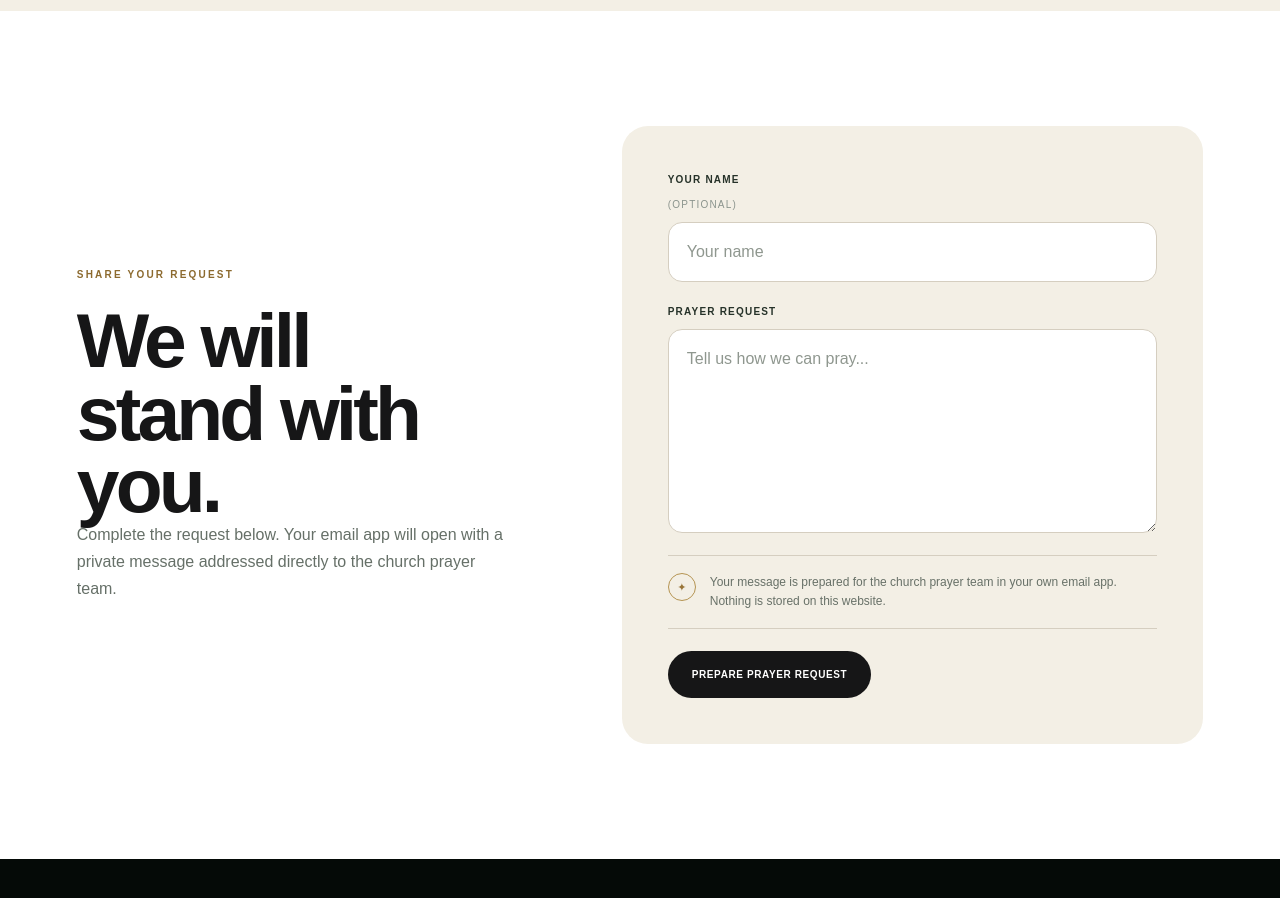
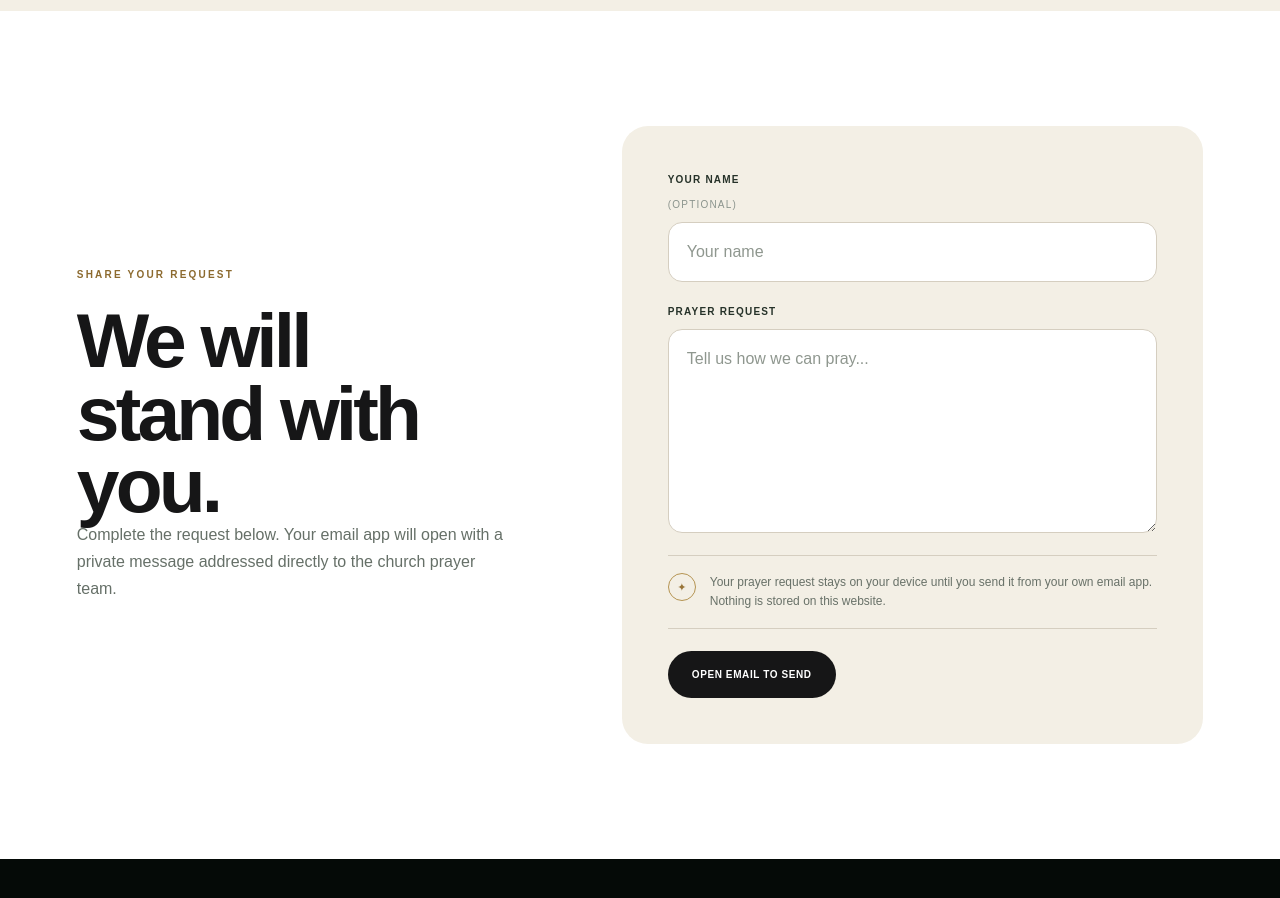
Before and after one commit to Heartgoldt20/RCCG, a Next.js app in the folder gtp-eindhoven-redesign/: page /prayer-request in a window 1280 px wide. Shown: the part 1380-2278 px from the top of the page. Built offline with nearby package versions, Linux system fonts and the light colour scheme.

Commit message:
Improve prayer request email fallback

```diff
--- a/gtp-eindhoven-redesign/app/prayer-request/PrayerForm.tsx
+++ b/gtp-eindhoven-redesign/app/prayer-request/PrayerForm.tsx
@@ -1,4 +1,38 @@
 "use client";
-import {FormEvent,useState} from "react";
-const churchEmail="gtpeindhoven@rccgeurope.org";
-export default function PrayerForm(){const[name,setName]=useState(""),[request,setRequest]=useState(""),[opened,setOpened]=useState(false);function submit(event:FormEvent<HTMLFormElement>){event.preventDefault();const subject=name.trim()?`Prayer request from ${name.trim()}`:"Prayer request";const body=`Name: ${name.trim()||"Prefer not to say"}\n\nPrayer request:\n${request.trim()}`;window.location.href=`mailto:${churchEmail}?subject=${encodeURIComponent(subject)}&body=${encodeURIComponent(body)}`;setOpened(true)}return <form className="prayerForm" onSubmit={submit}><label>Your name <span>(optional)</span><input value={name} onChange={event=>setName(event.target.value)} autoComplete="name" placeholder="Your name"/></label><label>Prayer request<textarea value={request} onChange={event=>setRequest(event.target.value)} rows={7} placeholder="Tell us how we can pray..." required/></label><div className="prayerPrivacy"><span aria-hidden="true">✦</span><p>Your message is prepared for the church prayer team in your own email app. Nothing is stored on this website.</p></div><button className="btn dark" type="submit">Prepare prayer request</button>{opened&&<p className="formStatus" role="status">Your email app should now be open. Review your message and press send when you are ready.</p>}</form>}
+
+import { FormEvent, useMemo, useState } from "react";
+
+const churchEmail = "gtpeindhoven@rccgeurope.org";
+
+export default function PrayerForm() {
+  const [name, setName] = useState("");
+  const [request, setRequest] = useState("");
+  const [opened, setOpened] = useState(false);
+  const [copied, setCopied] = useState(false);
+  const message = useMemo(() => `Name: ${name.trim() || "Prefer not to say"}\n\nPrayer request:\n${request.trim()}`, [name, request]);
+
+  function submit(event: FormEvent<HTMLFormElement>) {
+    event.preventDefault();
+    const subject = name.trim() ? `Prayer request from ${name.trim()}` : "Prayer request";
+    window.location.href = `mailto:${churchEmail}?subject=${encodeURIComponent(subject)}&body=${encodeURIComponent(message)}`;
+    setOpened(true);
+    setCopied(false);
+  }
+
+  async function copyMessage() {
+    try {
+      await navigator.clipboard.writeText(message);
+      setCopied(true);
+    } catch {
+      setCopied(false);
+    }
+  }
+
+  return <form className="prayerForm" onSubmit={submit}>
+    <label>Your name <span>(optional)</span><input value={name} onChange={event => setName(event.target.value)} autoComplete="name" placeholder="Your name"/></label>
+    <label>Prayer request<textarea value={request} onChange={event => setRequest(event.target.value)} rows={7} placeholder="Tell us how we can pray..." required/></label>
+    <div className="prayerPrivacy"><span aria-hidden="true">✦</span><p>Your prayer request stays on your device until you send it from your own email app. Nothing is stored on this website.</p></div>
+    <button className="btn dark" type="submit">Open email to send</button>
+    {opened && <div className="formStatus" role="status"><p>If no email app opened, copy the prayer request and email it to <a href={`mailto:${churchEmail}`}>{churchEmail}</a>.</p><button className="btn dark" type="button" onClick={copyMessage}>{copied ? "Prayer request copied" : "Copy prayer request"}</button></div>}
+  </form>;
+}
```
